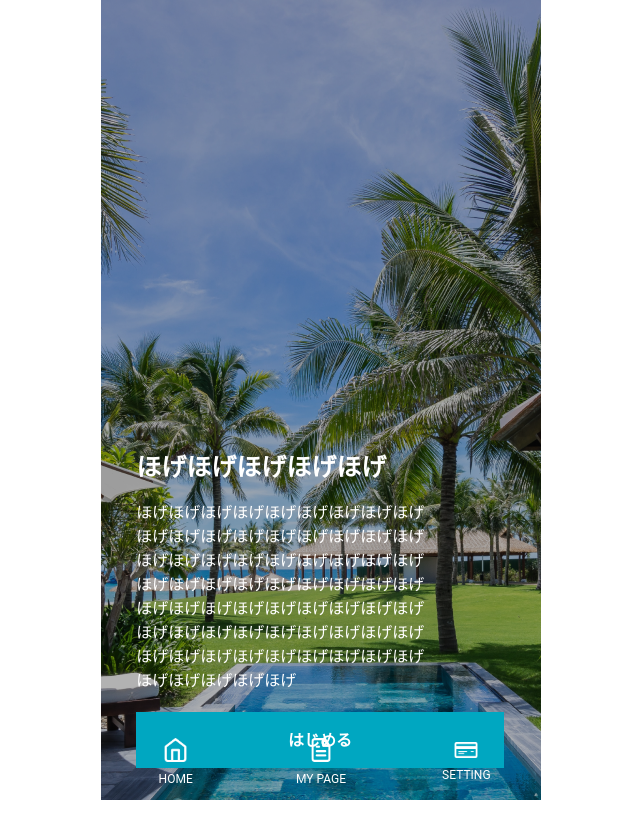
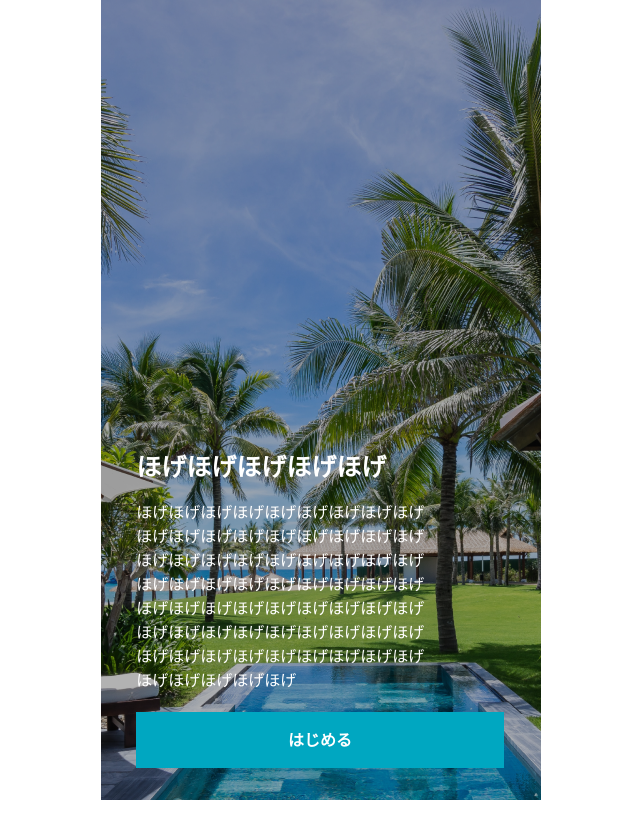
Before and after one commit to luka1104/n-house-mock, a Next.js app: page / in a window 1280 px wide. Shown: the whole page, without its empty margins (319-959 px from the left). Built offline with nearby package versions, Linux system fonts and the light colour scheme.

Commit message:
Hide footer on homepage

```diff
--- a/src/layouts/Layout.tsx
+++ b/src/layouts/Layout.tsx
@@ -1,20 +1,22 @@
 import NavFooter from "@/components/NavFooter"
-import Footer from "@/components/NavFooter"
 import { Box, Container } from "@chakra-ui/react"
 import { ReactElement, memo, useEffect, useState } from "react"
+import { useRouter } from "next/router"
 
 type LayoutProps = Required<{
   readonly children: ReactElement
 }>
 
 const Layout = memo(({ children }: LayoutProps) => {
+  const router = useRouter()
+  const hideFooter = router.pathname === "/"
   return (
     <>
       <Container maxW="440px" h="100%" minH="100vh" p={0} bgColor="#000000">
         <Box w="100%" h="100%">
           {children}
         </Box>
-        <NavFooter />
+        {hideFooter ? null : <NavFooter />}
       </Container>
     </>
   )
```
